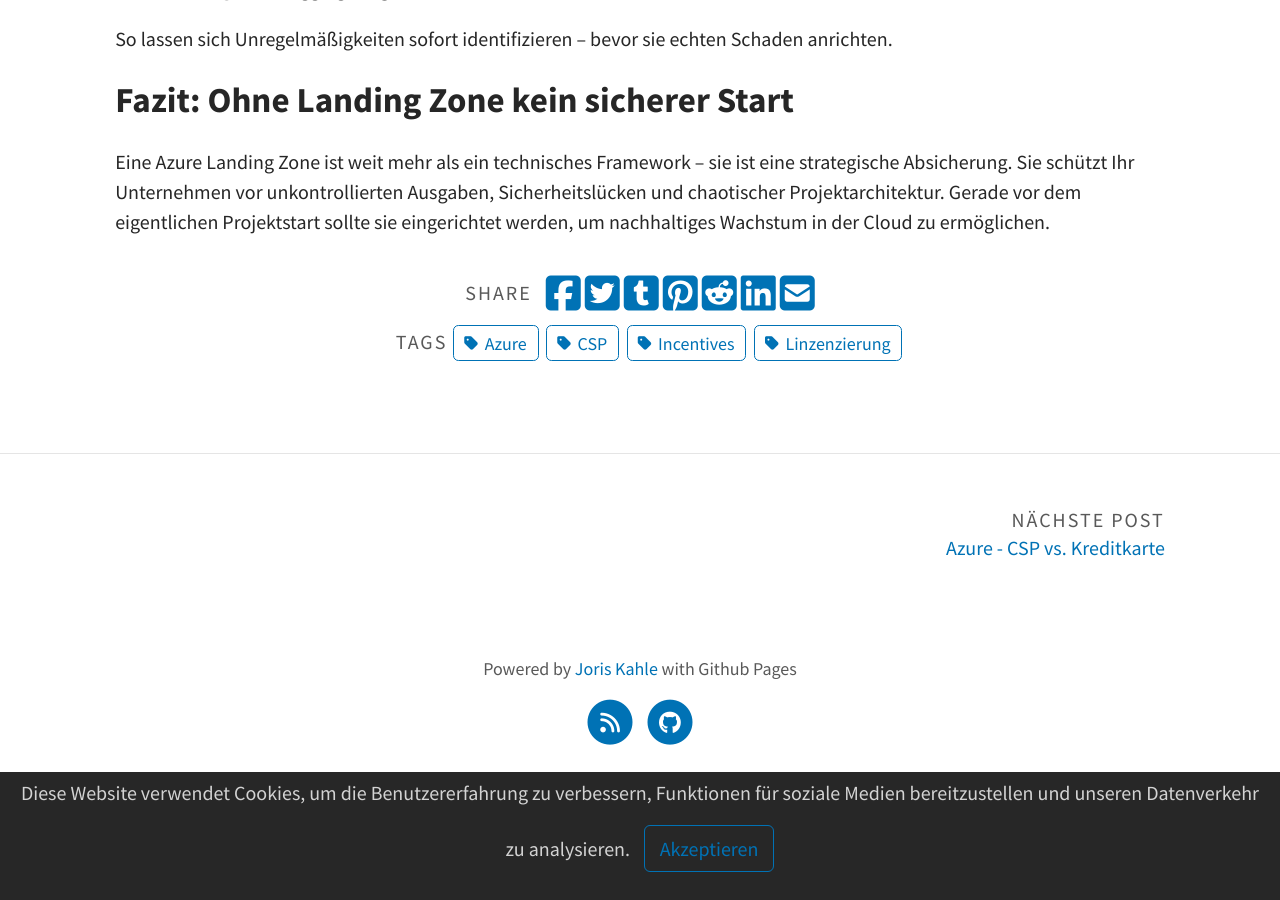
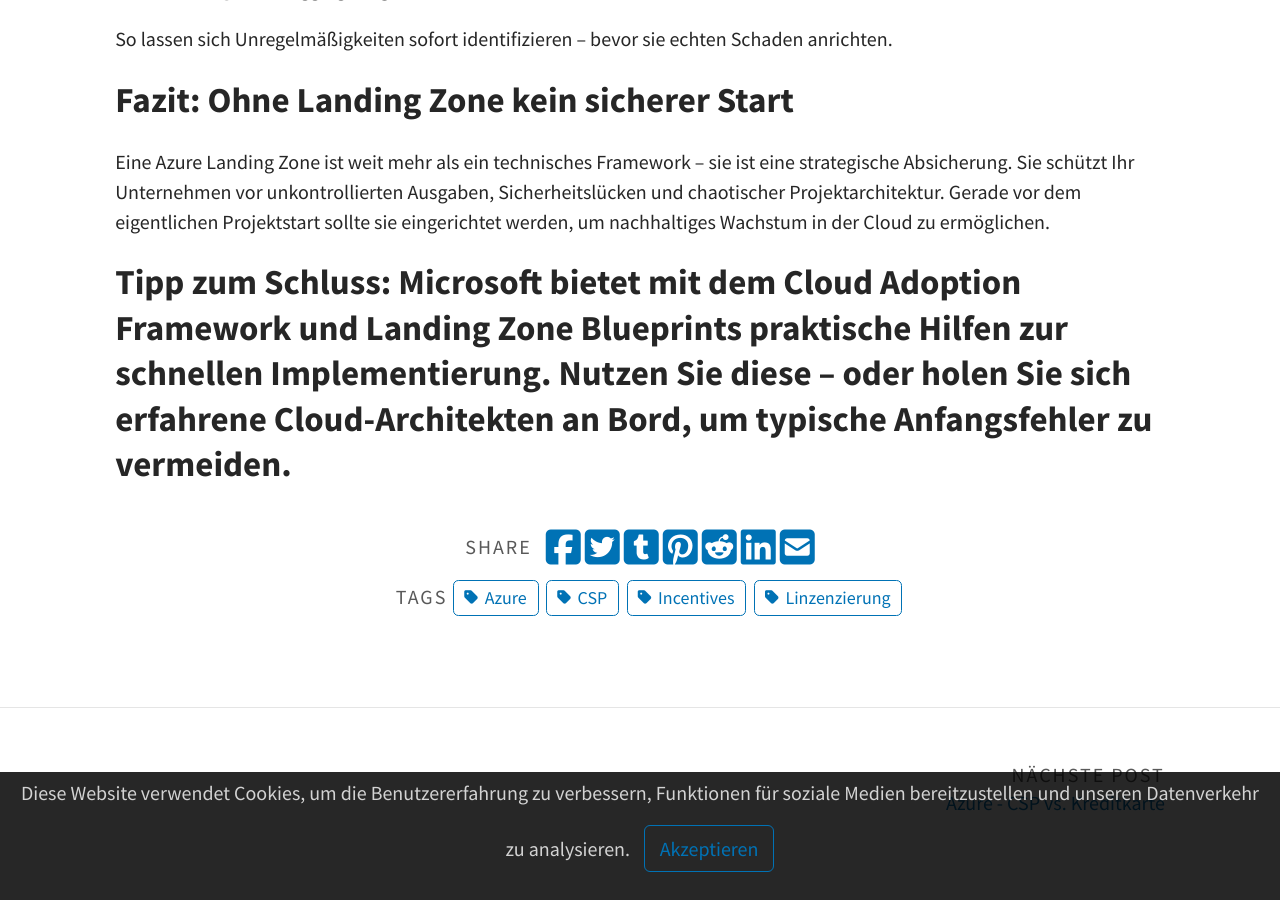
Before and after one commit to joriskahle007/joriskahle007.github.io, a Jekyll site: the page built from _posts/2025-02-6-Landingzone.md, in a window 1280 px wide and 900 px high, scrolled down 1643 px. Built offline with Jekyll 4.4.1, drawn with Linux system fonts in a browser that asks for light colours; a script that is not in the unit is left out.

Commit message:
Update 2025-02-6-Landingzone.md

```diff
--- a/_posts/2025-02-6-Landingzone.md
+++ b/_posts/2025-02-6-Landingzone.md
@@ -39,3 +39,5 @@
 
 ## Fazit: Ohne Landing Zone kein sicherer Start
 Eine Azure Landing Zone ist weit mehr als ein technisches Framework – sie ist eine strategische Absicherung. Sie schützt Ihr Unternehmen vor unkontrollierten Ausgaben, Sicherheitslücken und chaotischer Projektarchitektur. Gerade vor dem eigentlichen Projektstart sollte sie eingerichtet werden, um nachhaltiges Wachstum in der Cloud zu ermöglichen.
+
+## Tipp zum Schluss: Microsoft bietet mit dem Cloud Adoption Framework und Landing Zone Blueprints praktische Hilfen zur schnellen Implementierung. Nutzen Sie diese – oder holen Sie sich erfahrene Cloud-Architekten an Bord, um typische Anfangsfehler zu vermeiden.
```
